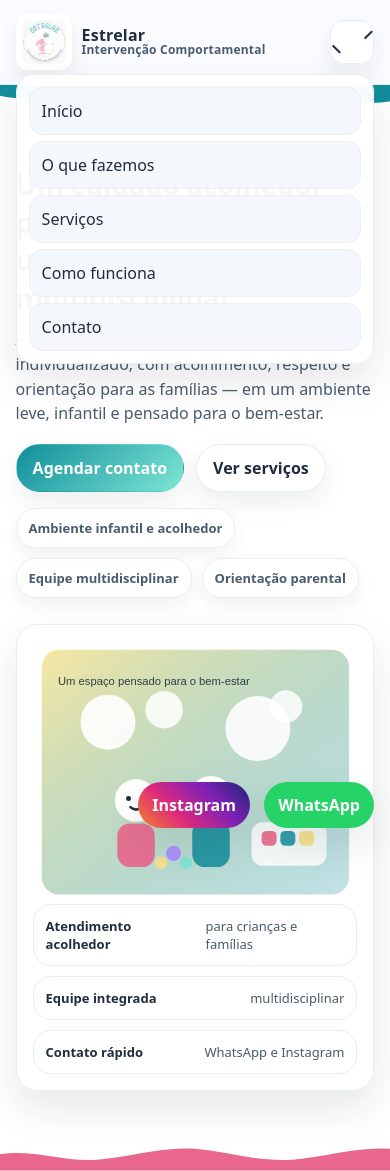
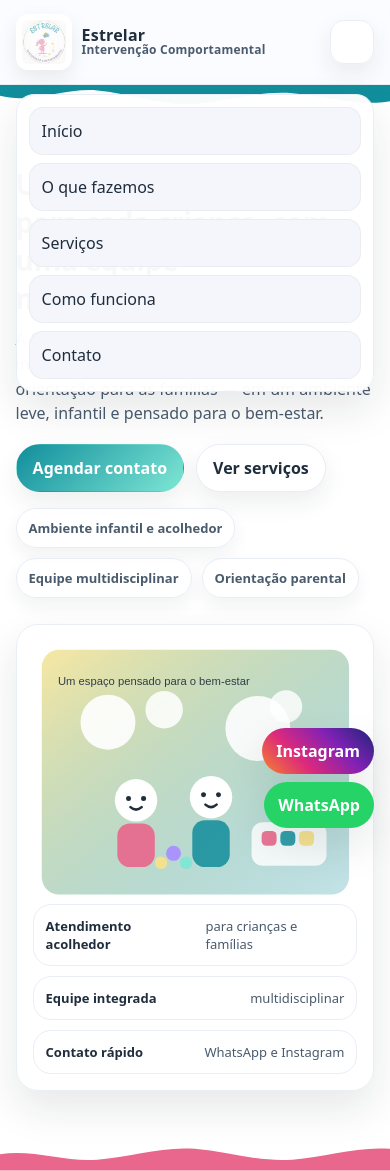
Before and after one commit to JonesVargas/estrelar_site, a Django app: page / in a window 390 px wide, after a click that opens the changed part. Shown: the top 1171 px of the page. Run offline with Django 5.2, Linux system fonts and the light colour scheme.

Commit message:
Corrige navbar puzzle e responsivo

```diff
--- a/static/css/style.css
+++ b/static/css/style.css
@@ -44,7 +47,9 @@
   border-bottom: 1px solid var(--borda);
   backdrop-filter: blur(10px);
 }
+
 .navbar .inner{
+  position: relative; /* ✅ importante pro menu absoluto no mobile */
   display: flex;
   align-items: center;
   justify-content: space-between;
@@ -81,12 +103,45 @@
   color: var(--texto);
   border: 1px solid transparent;
 }
+
 .menu a:hover{
-  /* usa as variáveis atuais do tema */
   background: rgba(17, 142, 156, .12);
   border-color: rgba(17, 142, 156, .22);
 }
 
+/* botão do menu (puzzle) */
+.nav-toggle{
+  display: none; /* aparece só no mobile */
+  width: 44px;
+  height: 44px;
+  border-radius: 14px;
+  border: 1px solid var(--borda);
+  background: rgba(255,255,255,.90);
+  box-shadow: var(--shadow-soft);
+  cursor: pointer;
+  align-items: center;
+  justify-content: center;
+}
+
+/* ícone puzzle */
+.puzzle-icon{
+  width: 26px;
+  height: 26px;
+  transition: transform .25s ease, filter .25s ease;
+}
+
+.nav-toggle:hover .puzzle-icon{
+  transform: scale(1.08);
+  filter: brightness(1.05);
+}
+
+.navbar.open .puzzle-icon{
+  transform: rotate(90deg) scale(1.05);
+}
+
+/* =========================
+   HERO
+========================= */
 .hero{
   position: relative;
   overflow: hidden;
@@ -323,11 +372,12 @@
   text-decoration: none;
   font-weight: 900;
   box-shadow: var(--shadow);
+  z-index: 60;
 }
 .instagram{
   position: fixed;
-  right:140px;
-  bottom: 16px;
+  right: 16px;
+  bottom: 70px;
   background: linear-gradient(45deg, #f58529, #dd2a7b, #7f21b6, #1e2575);
   color: #fff;
   padding: 12px 14px;
@@ -335,6 +385,7 @@
   text-decoration: none;
   font-weight: 900;
   box-shadow: var(--shadow);
+  z-index: 60;
 }
 
 iframe{ display:block; }
@@ -378,96 +418,48 @@
 .wave-top{ top: 0; }
 .wave-bottom{ bottom: 0; }
 
+/* =========================
+   RESPONSIVO + MENU MOBILE
+========================= */
 @media (max-width: 980px){
   .hero .grid-hero{ grid-template-columns: 1fr; }
   .contact-grid{ grid-template-columns: 1fr; }
   .grid{ grid-template-columns: 1fr; }
   .steps{ grid-template-columns: 1fr; }
-  .menu{ justify-content: flex-start; }
   .logo{ height: 56px; }
 }
-/* =========================
-   NAVBAR MOBILE
-========================= */
 
-.brand{
-  text-decoration: none;
-  color: inherit;
-}
-
-.nav-toggle{
-  display: none;
-  width: 44px;
-  height: 44px;
-  border-radius: 14px;
-  border: 1px solid var(--borda);
-  background: rgba(255,255,255,.85);
-  box-shadow: var(--shadow-soft);
-  cursor: pointer;
-  align-items: center;
-  justify-content: center;
-  gap: 5px;
-}
-
-.nav-toggle span{
-  display: block;
-  width: 18px;
-  height: 2px;
-  border-radius: 99px;
-  background: var(--texto);
-  transition: transform .2s ease, opacity .2s ease;
-}
-
+/* menu mobile */
 @media (max-width: 860px){
-  .navbar .inner{
-    align-items: center;
-  }
-
-  /* esconde o menu no topo e mostra o botão */
   .nav-toggle{ display: inline-flex; }
 
   .menu{
+    display: none;
     position: absolute;
-    left: 4%;
-    right: 4%;
-    top: 74px;
-    display: none;
+    left: 0;
+    right: 0;
+    top: calc(100% + 10px);
     flex-direction: column;
     align-items: stretch;
-    gap: 6px;
+    gap: 8px;
     padding: 12px;
     border-radius: 18px;
-    background: rgba(255,255,255,.96);
+    background: rgba(255,255,255,.97);
     border: 1px solid var(--borda);
     box-shadow: var(--shadow);
     backdrop-filter: blur(10px);
+    z-index: 999;
   }
 
   .menu a{
+    display: block;
     padding: 12px 12px;
     border-radius: 14px;
-    border: 1px solid rgba(0,0,0,0.03);
-    background: rgba(243,246,251,.85);
+    border: 1px solid rgba(0,0,0,0.04);
+    background: rgba(243,246,251,.90);
   }
 
-  .menu a:hover{
-    background: rgba(37, 183, 198, .12);
-    border-color: rgba(37, 183, 198, .25);
-  }
-
-  /* quando aberto */
   .navbar.open .menu{
     display: flex;
   }
-
-  /* animação do hambúrguer para X */
-  .navbar.open .nav-toggle span:nth-child(1){
-    transform: translateY(7px) rotate(45deg);
-  }
-  .navbar.open .nav-toggle span:nth-child(2){
-    opacity: 0;
-  }
-  .navbar.open .nav-toggle span:nth-child(3){
-    transform: translateY(-7px) rotate(-45deg);
-  }
 }
```
Also changed, not shown: other parts of static/css/style.css (+34 -31 lines).
